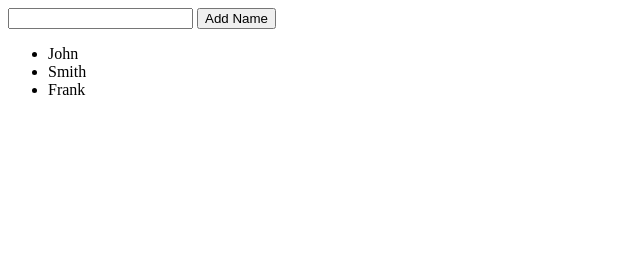
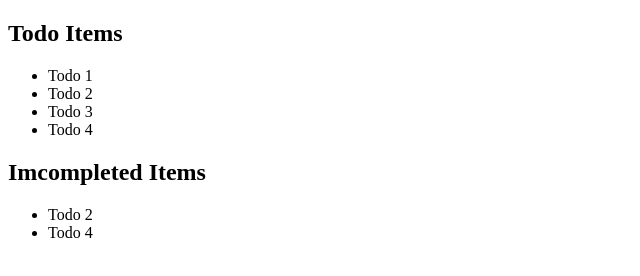
Before and after one commit to abruzzi/vue-demo, a plain HTML site: page index.html in a window 1280 px wide. Shown: the whole page, without its empty margins (0-640 px from the left). Drawn offline with nearby package versions, Linux system fonts and the light colour scheme.

Commit message:
computed funciton

```diff
--- a/css/style.css
+++ b/css/style.css
@@ -0,0 +1,3 @@
+.is-loading {
+  color: orange;
+}
--- a/index.html
+++ b/index.html
@@ -8,16 +8,30 @@
         <link rel="stylesheet" href="css/style.css">
     </head>
     <body>
+
+      <div id="root">
+        <h2>Todo Items</h2>
+        <ul>
+          <li v-for="todo in todos" v-text="todo.desc"></li>
+        </ul>
+
+        <h2>Imcompleted Items</h2>
+        <ul>
+          <li v-for="todo in incompletedTodos" v-text="todo.desc"></li>
+        </ul>
+      </div>
+<!--
 		<div id="app">
       <div>
         <input type="text" v-model="newName">
-        <button @click="addName" v-bind:title="hint">Add Name</button>
+        <button @click="addName" v-bind:title="hint" v-bind:class="{'is-loading': isLoading}">Add Name</button>
       </div>
       <ul>
         <li v-for="name in names">{{name}}</li>
       </ul>
-		</div>
+		</div> -->
+
 		<script src="https://unpkg.com/vue/dist/vue.js"></script>
-    <script src="js/main.js"></script>
+    <script src="js/todos.js"></script>
     </body>
 </html>
--- a/js/main.js
+++ b/js/main.js
@@ -1,6 +1,7 @@
 var app = new Vue({
   el: '#app',
   data: {
+    isLoading: false,
     newName: '',
     names: ['John', 'Smith', 'Frank'],
     hint: 'Click to add new name to the list below'
@@ -9,6 +10,7 @@ var app = new Vue({
     addName: function() {
       this.names.push(this.newName);
       this.newName = '';
+      this.isLoading = !this.isLoading;
     }
   }
 })
--- /dev/null
+++ b/js/todos.js
@@ -0,0 +1,20 @@
+var app = new Vue({
+  el: '#root',
+
+  data: {
+    todos: [
+      {desc: 'Todo 1', completed: true},
+      {desc: 'Todo 2', completed: false},
+      {desc: 'Todo 3', completed: true},
+      {desc: 'Todo 4', completed: false}
+    ]
+  },
+
+  computed: {
+    incompletedTodos: function() {
+      return this.todos.filter(function(todo) {
+        return !todo.completed;
+      })
+    }
+  }
+})
```
